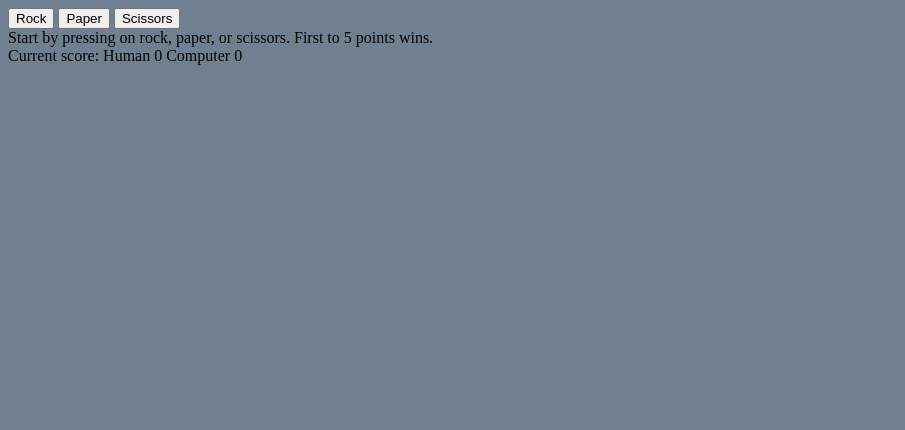
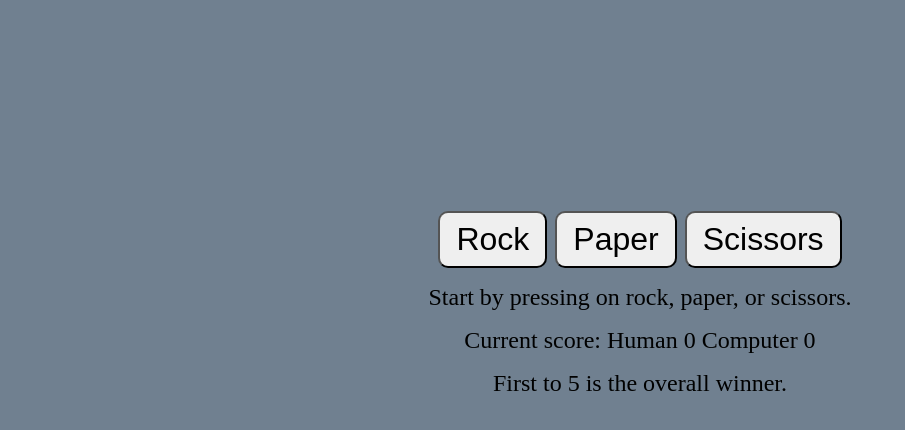
Before and after one commit to Sushitime55/rock-paper-scissors, a plain HTML site: page index.html in a window 1280 px wide. Shown: the whole page, without its empty margins (0-905 px from the left). Drawn offline with Linux system fonts and the light colour scheme.

Commit message:
add styling

```diff
--- a/index.html
+++ b/index.html
@@ -15,9 +15,10 @@
         <button id="paper">Paper</button>
         <button id="scissors">Scissors</button>
     </div>
-    <div id="result">Start by pressing on rock, paper, or scissors. First to 5 points wins.</div>
+    <div id="result">Start by pressing on rock, paper, or scissors.
+    </div>
     <div id="score">Current score: Human 0 Computer 0</div>
-    <div id="grats"></div>
+    <div id="grats">First to 5 is the overall winner.</div>
 
 </body>
 
--- a/main.js
+++ b/main.js
@@ -90,7 +90,7 @@ function playGameOnButtonPress(buttonId) {
     humanScore = 0;
     computerScore = 0;
     const gameGrats = document.getElementById("grats");
-    gameGrats.textContent = "";
+    gameGrats.textContent = "First to five is the overall winner.";
   }
 
   let computerChoice = getComputerChoice();
--- a/styles.css
+++ b/styles.css
@@ -1,3 +1,25 @@
 body {
   background-color: slategray;
+  display: flex;
+  flex-direction: column;
+  align-items: center;
+  justify-content: center;
+  font-size: 24px;
+  gap: 16px;
+  padding: 16px;
+  /* border: 2px solid red; */
+  height: 70vh;
 }
+
+button {
+  font-size: 32px;
+  border-radius: 10px;
+  padding: 8px 16px;
+  flex: 1;
+}
+
+.buttonContainer {
+  /* border: 2px solid red; */
+  display: flex;
+  gap: 8px;
+}
```
